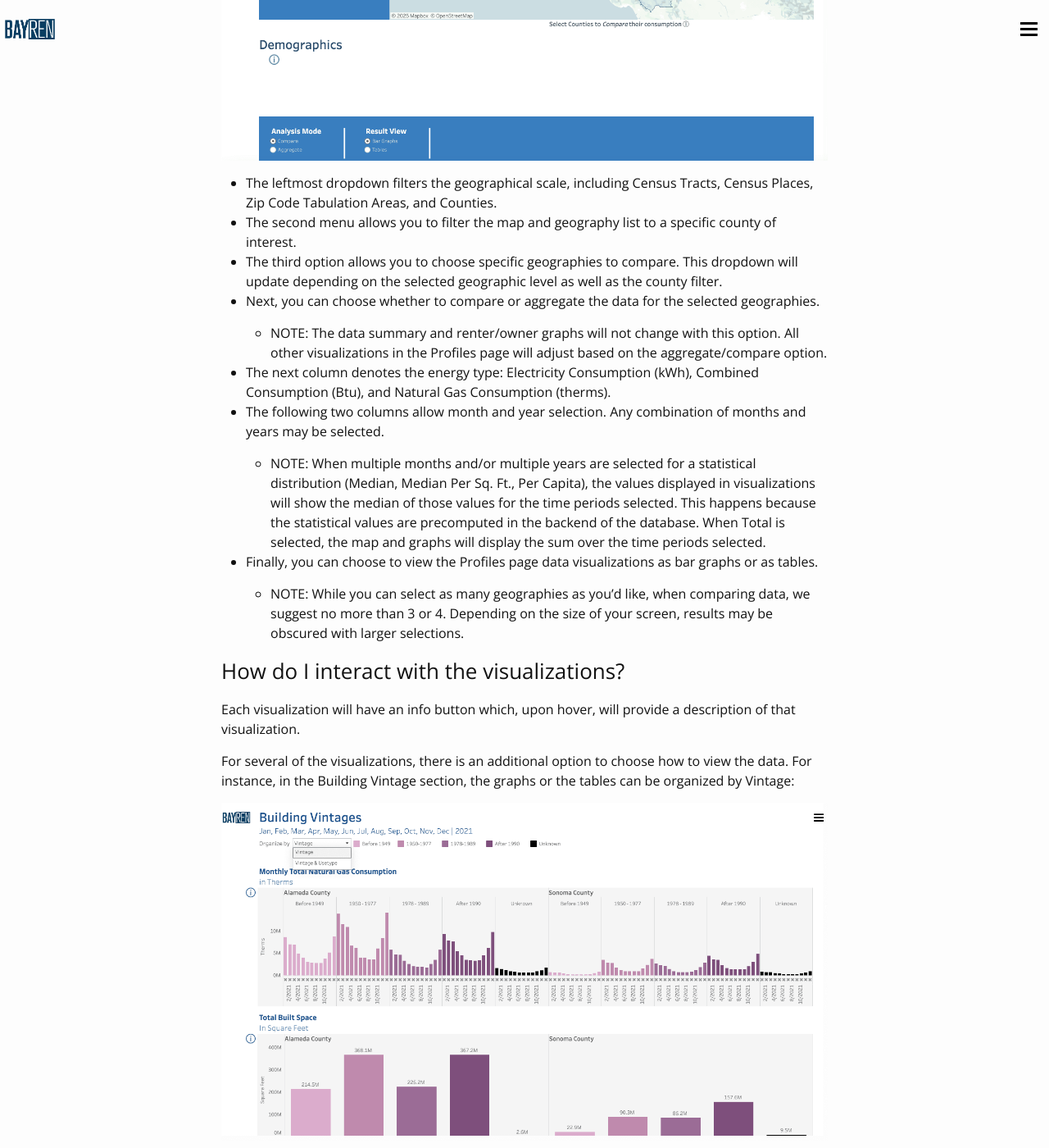
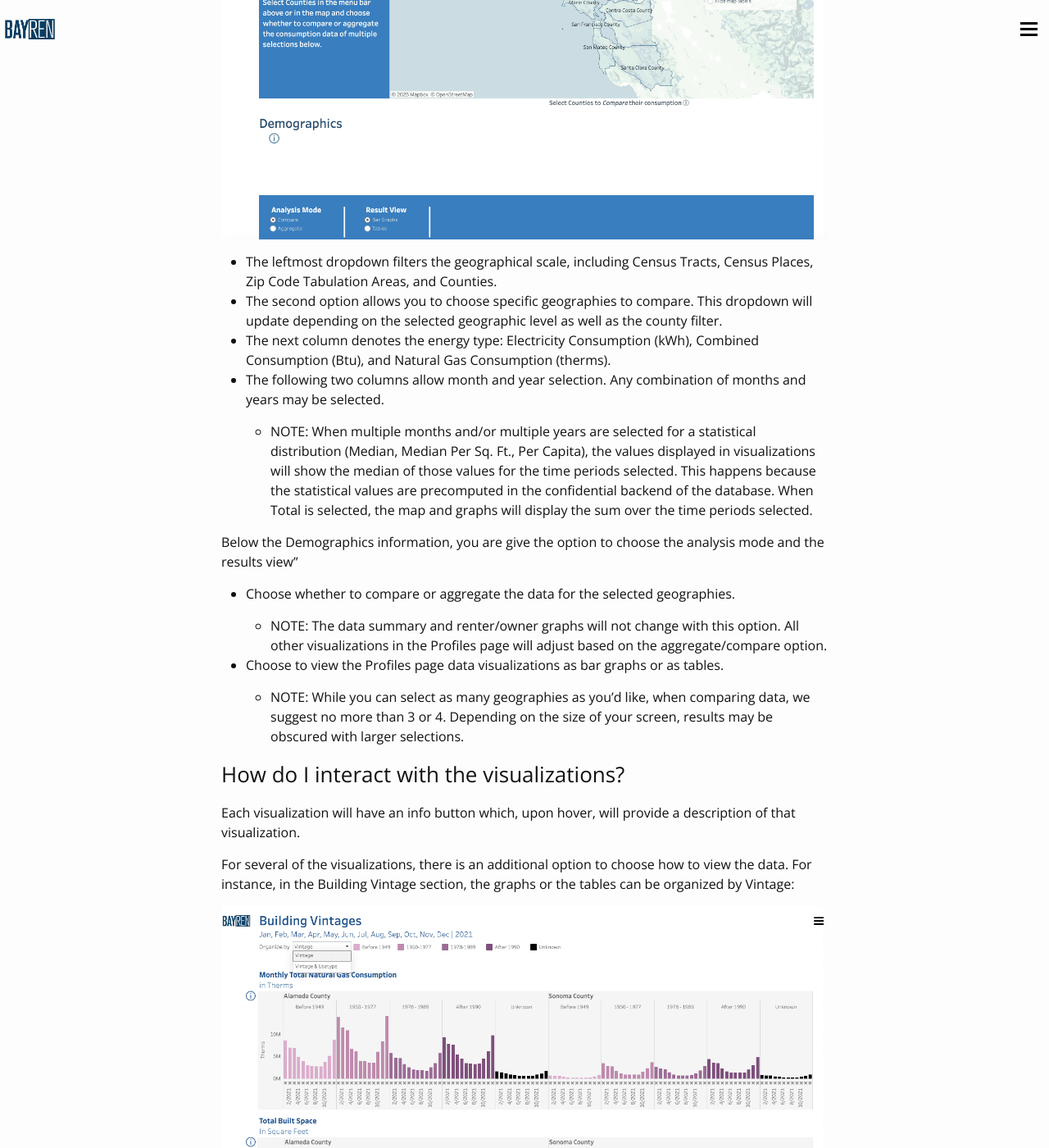
Before and after one commit to uclaioes/bayren-atlas, a Jekyll site: the page built from tutorial.md, in a window 1280 px wide and 1400 px high, scrolled down 13831 px. Shown: the whole window at 82% size. Built offline with Jekyll 4.4.1, drawn with Linux system fonts in a browser that asks for light colours; some of the changed text lies outside the part shown.

Commit message:
tutorial: updates profile and download info

```diff
--- a/tutorial.md
+++ b/tutorial.md
@@ -30,7 +30,7 @@
 * The fourth menu displays the specific building category, which includes the following: Agricultural, Commercial, Industrial, Institutional, Multi-Family, Single-Family, Other, and Unknown.
 * The final two menus allow month and year selection. Any combination of months and years may be selected.
 
-    * NOTE: When multiple months and/or multiple years are selected for a statistical distribution (*Median, Median Per Sq. Ft., Per Capita*), the values displayed in the map will show the monthly median of those values for the time periods selected. This happens because the statistical values are precomputed in the backend of the database. That will also occur in the time series graph when the *aggregate* option is selected. When *Total* is selected, the map and graphs will display the sum over the time periods selected.
+    * NOTE: When multiple months and/or multiple years are selected for a statistical distribution (*Median, Median Per Sq. Ft., Per Capita*), the values displayed in the map will show the monthly median of those values for the time periods selected. This happens because the statistical values are precomputed in the confidential backend of the database. That will also occur in the time series graph when the *aggregate* option is selected. When *Total* is selected, the map and graphs will display the sum over the time periods selected.
 
 #### **Map by Building Size**
 
@@ -43,7 +43,7 @@
 * The fifth dropdown allows you to select the building square footage: 0-10k sq. ft., 10k-20k sq. ft., 20k-30k sq. ft., 30k-40k sq. ft., 40k-50k sq. ft., Over 50k sq. ft., and Unknown.
 * The final two columns allow month and year selection. Any combination of months and years may be selected.
 
-    * NOTE: When multiple months and/or multiple years are selected for a statistical distribution (*Median, Median Per Sq. Ft., Per Capita*), the values displayed in the map will show the monthly median of those values for the time periods selected. This happens because the statistical values are precomputed in the backend of the database. That will also occur in the time series graph when the *aggregate* option is selected. When *Total* is selected, the map and graphs will display the sum over the time periods selected.
+    * NOTE: When multiple months and/or multiple years are selected for a statistical distribution (*Median, Median Per Sq. Ft., Per Capita*), the values displayed in the map will show the monthly median of those values for the time periods selected. This happens because the statistical values are precomputed in the confidential backend of the database. That will also occur in the time series graph when the *aggregate* option is selected. When *Total* is selected, the map and graphs will display the sum over the time periods selected.
 
 #### **Map by Building Vintage**
 
@@ -56,7 +56,7 @@
 * The fifth dropdown allows you to select the time period in which buildings were built: Before 1949, 1950-1977, 1978-1989, After 1990, and Unknown.
 * The final two columns allow month and year selection. Any combination of months and years may be selected.
 
-    * NOTE: When multiple months and/or multiple years are selected for a statistical distribution (*Median, Median Per Sq. Ft., Per Capita*), the values displayed in the map will show the monthly median of those values for the time periods selected. This happens because the statistical values are precomputed in the backend of the database. That will also occur in the time series graph when the *aggregate* option is selected. When *Total* is selected, the map and graphs will display the sum over the time periods selected.
+    * NOTE: When multiple months and/or multiple years are selected for a statistical distribution (*Median, Median Per Sq. Ft., Per Capita*), the values displayed in the map will show the monthly median of those values for the time periods selected. This happens because the statistical values are precomputed in the confidential backend of the database. That will also occur in the time series graph when the *aggregate* option is selected. When *Total* is selected, the map and graphs will display the sum over the time periods selected.
 
 #### **Map by Residential Income**
 
@@ -72,7 +72,7 @@
 
 * The final two columns allow month and year selection. Any combination of months and years may be selected.
 
-    * NOTE: When multiple months and/or multiple years are selected for a statistical distribution (*Median, Median Per Sq. Ft., Per Capita*), the values displayed in the map will show the monthly median of those values for the time periods selected. This happens because the statistical values are precomputed in the backend of the database. That will also occur in the time series graph when the *aggregate* option is selected. When *Total* is selected, the map and graphs will display the sum over the time periods selected.
+    * NOTE: When multiple months and/or multiple years are selected for a statistical distribution (*Median, Median Per Sq. Ft., Per Capita*), the values displayed in the map will show the monthly median of those values for the time periods selected. This happens because the statistical values are precomputed in the confidential backend of the database. That will also occur in the time series graph when the *aggregate* option is selected. When *Total* is selected, the map and graphs will display the sum over the time periods selected.
 
 ## Using the Maps
 
@@ -140,7 +140,7 @@
 
 ![Screenshot of the Building Type map page with Sonoma County and Alameda County selected with the aggregate option open. A tooltip for 2017 for all selected geographies is populated.]({{ "/assets/images/tutorial/tutorial-bld-aggregate-tooltip.png" | relative_url }})
 
-* NOTE: When viewing consumption as a statistic (*median, median per sq. ft., per capita*) in the aggregation state for multiple geographies, the graph values will display the median of the monthly statistical value (i.e. median of monthly per capita values). This happens because the statistical values are precomputed in the backend of the database.
+* NOTE: When viewing consumption as a statistic (*median, median per sq. ft., per capita*) in the aggregation state for multiple geographies, the graph values will display the median of the monthly statistical value (i.e. median of monthly per capita values). This happens because the statistical values are precomputed in the confidential backend of the database.
 
 #### **How do I interpret masking in the graph?**
 
@@ -196,20 +196,18 @@
 ![Screenshot of the very top of the Profiles page, showing the filter selection bar, the map, and the data summaries of the selected geographies.]({{ "/assets/images/tutorial/tutorial-profiles-page.png" | relative_url }})
 
 * The leftmost dropdown filters the geographical scale, including Census Tracts, Census Places, Zip Code Tabulation Areas, and Counties.
-* The second menu allows you to filter the map and geography list to a specific county of interest.
-* The third option allows you to choose specific geographies to compare. This dropdown will update depending on the selected geographic level as well as the county filter.
-* Next, you can choose whether to compare or aggregate the data for the selected geographies.
+* The second option allows you to choose specific geographies to compare. This dropdown will update depending on the selected geographic level as well as the county filter.
+* The next column denotes the energy type: Electricity Consumption (kWh), Combined Consumption (Btu), and Natural Gas Consumption (therms).
+* The following two columns allow month and year selection. Any combination of months and years may be selected.
+
+    * NOTE: When multiple months and/or multiple years are selected for a statistical distribution (Median, Median Per Sq. Ft., Per Capita), the values displayed in visualizations will show the median of those values for the time periods selected. This happens because the statistical values are precomputed in the confidential backend of the database. When Total is selected, the map and graphs will display the sum over the time periods selected.
+
+Below the Demographics information, you are give the option to choose the analysis mode and the results view"
+* Choose whether to compare or aggregate the data for the selected geographies.
 
     * NOTE: The data summary and renter/owner graphs will not change with this option. All other visualizations in the Profiles page will adjust based on the aggregate/compare option.
 
-
-* The next column denotes the energy type: Electricity Consumption (kWh), Combined Consumption (Btu), and Natural Gas Consumption (therms).
-* The following two columns allow month and year selection. Any combination of months and years may be selected.
-
-    * NOTE: When multiple months and/or multiple years are selected for a statistical distribution (Median, Median Per Sq. Ft., Per Capita), the values displayed in visualizations will show the median of those values for the time periods selected. This happens because the statistical values are precomputed in the backend of the database. When Total is selected, the map and graphs will display the sum over the time periods selected.
-
-
-* Finally, you can choose to view the Profiles page data visualizations as bar graphs or as tables.
+* Choose to view the Profiles page data visualizations as bar graphs or as tables.
 
     * NOTE: While you can select as many geographies as you’d like, when comparing data, we suggest no more than 3 or 4. Depending on the size of your screen, results may be obscured with larger selections.
 
@@ -262,7 +260,9 @@
 
 ### How do I download the data?
 
-For data specific to a current view, users can use the download options available in the upper right-hand corner of the Profiles page.
+To download all of the data that drives the public atlas tool, navigate to the Data Download page from the main menu.
+
+For data specific to a current view (i.e. a set of filtered data), users can use the download options available in the upper right-hand corner of the Profiles page.
 
 ![Screenshot of the crosstab button, which is a table icon.]({{ "/assets/images/tutorial/tutorial-download-crosstab.png" | relative_url }}){: .img-icon}
 
```
